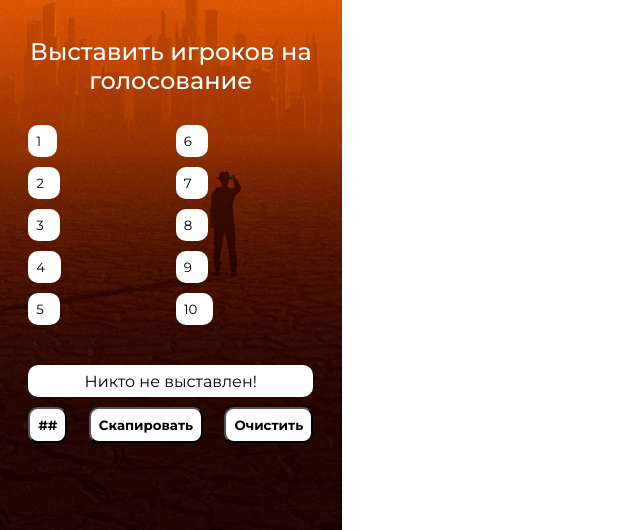
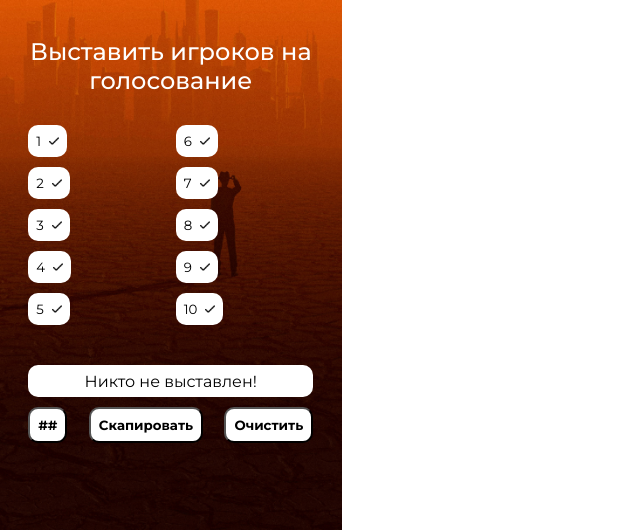
Before and after one commit to InternetWarrior/alter, a plain HTML site: page index.html in a window 1280 px wide. Shown: the part 270-800 px from the top of the page, without its empty margins (0-640 px from the left). Drawn offline with Linux system fonts and the light colour scheme; the site is published under a folder, as on GitHub Pages, so addresses that start at the root find nothing.

Commit message:
Update style.css

```diff
--- a/style.css
+++ b/style.css
@@ -113,12 +113,12 @@ h1{
 
 .vote--btn::after{
 
-    content: url('/cross.png') ;
+    content: url('./cross.png') ;
     display: inline-block;
    }
 
 .vote--btn[value="notVoted"]::after{
-    content: url('/check.png') ;
+    content: url('./check.png') ;
     display: inline-block;
 }
 
```
